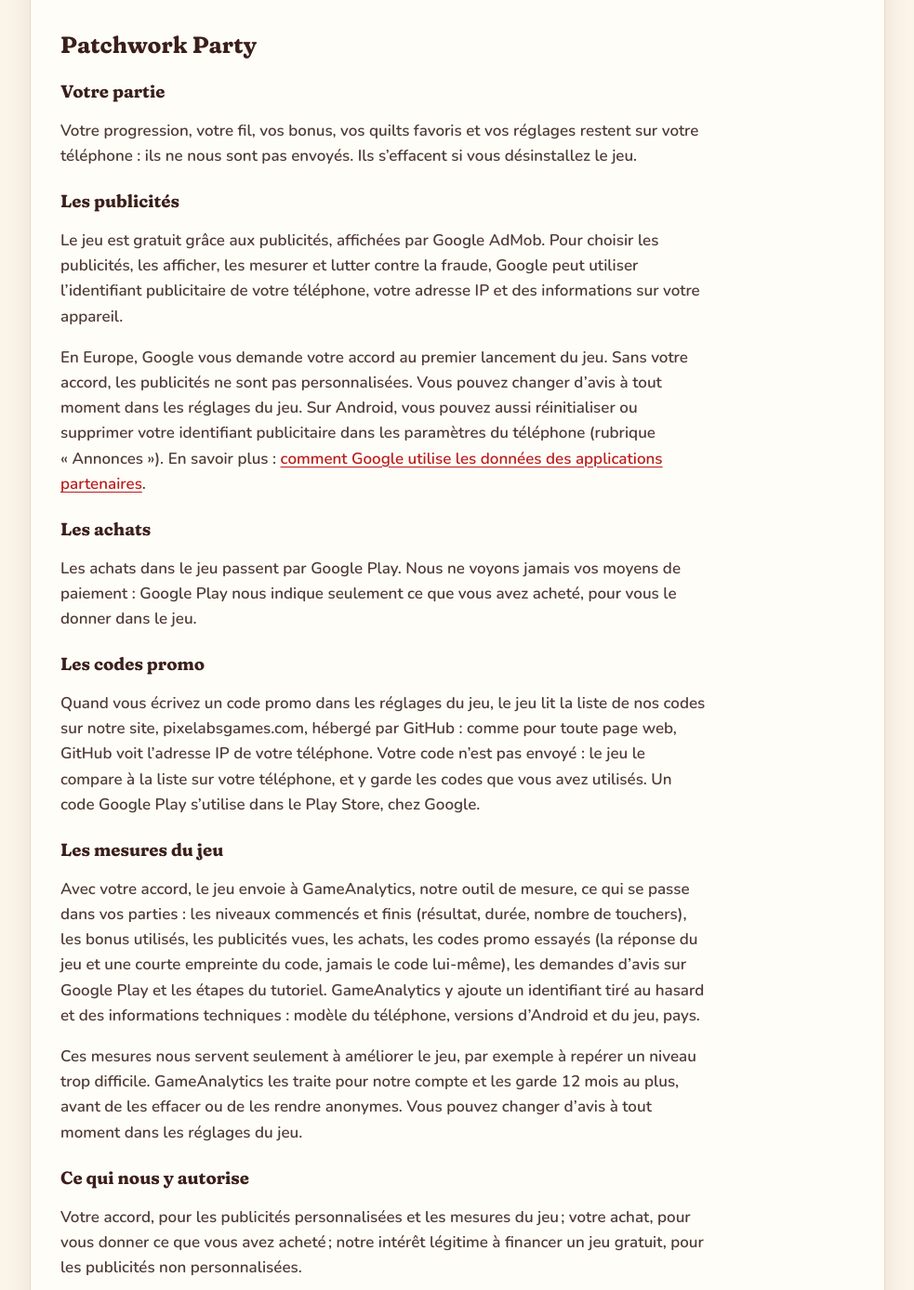
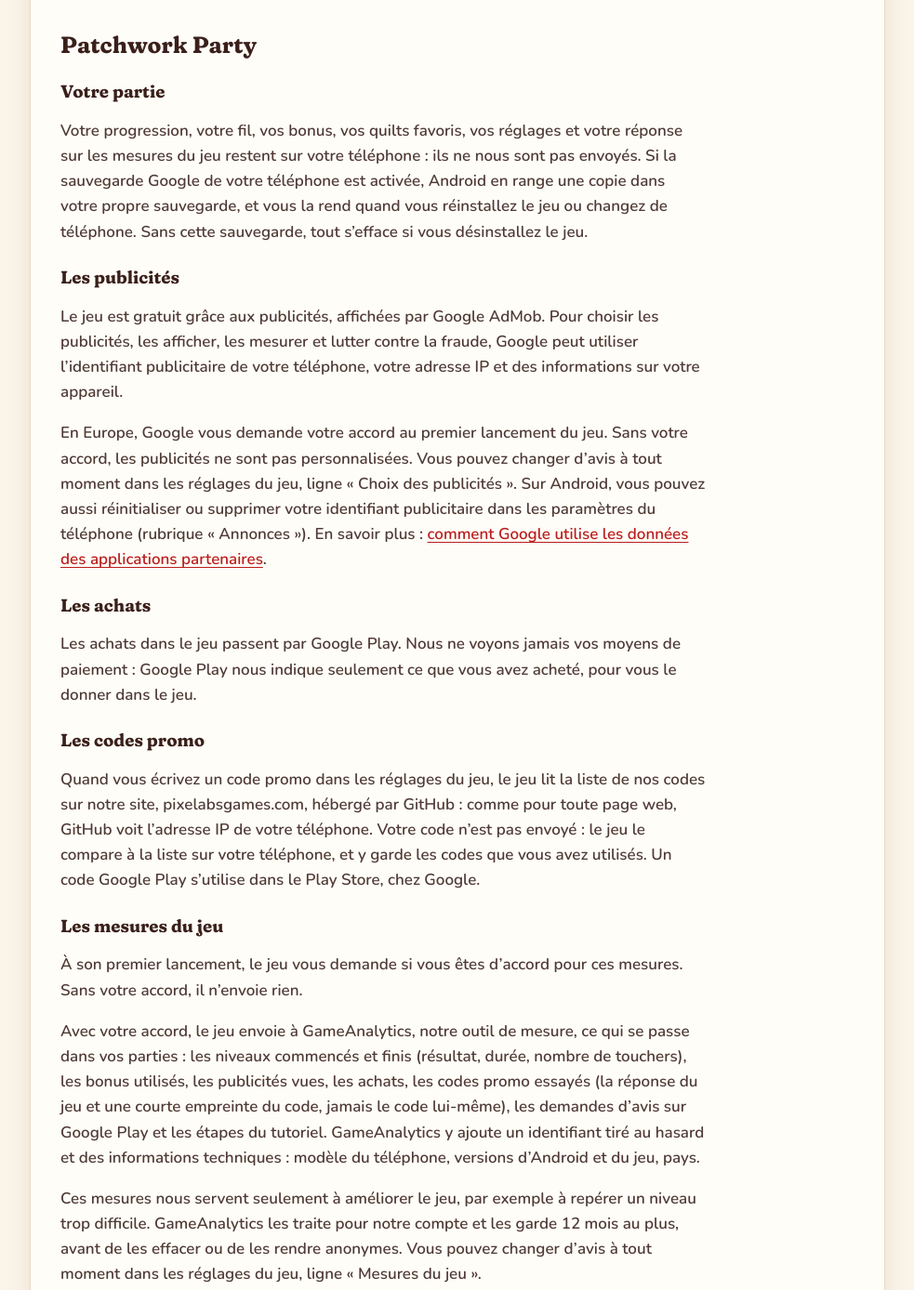
Before and after one commit to BrizeWillis/brizewillis.github.io, a plain HTML site: page confidentialite/index.html in a window 1280 px wide. Shown: the part 489-1877 px from the top of the page at 93% size, without its empty margins (148-1131 px from the left). Drawn offline with Linux system fonts and the light colour scheme.

Commit message:
Confidentialité de Patchwork Party : la sauvegarde d'Android et la question des mesures (#16)
La partie « Patchwork Party » de la page de confidentialité suit la version 1.0.0 du jeu :

- « Votre partie » : la sauvegarde Google du téléphone garde une copie de la partie et la rend quand le jeu est réinstallé ; la réponse du joueur sur les mesures reste aussi sur le téléphone ;
- « Les mesures du jeu » : le jeu demande l'accord du joueur à son premier lancement, et n'envoie rien sans lui ;
- les deux lignes des réglages où changer d'avis portent leur nom : « Choix des publicités » et « Mesures du jeu ».

Co-Authored-By: Claude Fable 5.2 <noreply@anthropic.com>
Claude-Session: https://claude.ai/code/session_016DnDSNmrV81RasM2Kh6974

```diff
--- a/confidentialite/index.html
+++ b/confidentialite/index.html
@@ -32,7 +32,7 @@
 <main class="wrap">
   <article class="card doc">
     <h1>Confidentialité</h1>
-    <p class="updated">Dernière mise à jour : 25 novembre 2026</p>
+    <p class="updated">Dernière mise à jour : 27 novembre 2026</p>
     <p>Cette page explique quelles données nos jeux et ce site utilisent, pourquoi, et comment garder la main dessus. En bref : nos jeux ne vous demandent ni nom, ni adresse e-mail, ni compte, et nous ne vendons aucune donnée.</p>
 
     <h2>Qui est responsable ?</h2>
@@ -40,17 +40,18 @@
 
     <h2 id="patchwork-party">Patchwork Party</h2>
     <h3>Votre partie</h3>
-    <p>Votre progression, votre fil, vos bonus, vos quilts favoris et vos réglages restent sur votre téléphone : ils ne nous sont pas envoyés. Ils s’effacent si vous désinstallez le jeu.</p>
+    <p>Votre progression, votre fil, vos bonus, vos quilts favoris, vos réglages et votre réponse sur les mesures du jeu restent sur votre téléphone : ils ne nous sont pas envoyés. Si la sauvegarde Google de votre téléphone est activée, Android en range une copie dans votre propre sauvegarde, et vous la rend quand vous réinstallez le jeu ou changez de téléphone. Sans cette sauvegarde, tout s’efface si vous désinstallez le jeu.</p>
     <h3>Les publicités</h3>
     <p>Le jeu est gratuit grâce aux publicités, affichées par Google AdMob. Pour choisir les publicités, les afficher, les mesurer et lutter contre la fraude, Google peut utiliser l’identifiant publicitaire de votre téléphone, votre adresse IP et des informations sur votre appareil.</p>
-    <p>En Europe, Google vous demande votre accord au premier lancement du jeu. Sans votre accord, les publicités ne sont pas personnalisées. Vous pouvez changer d’avis à tout moment dans les réglages du jeu. Sur Android, vous pouvez aussi réinitialiser ou supprimer votre identifiant publicitaire dans les paramètres du téléphone (rubrique « Annonces »). En savoir plus : <a href="https://policies.google.com/technologies/partner-sites?hl=fr">comment Google utilise les données des applications partenaires</a>.</p>
+    <p>En Europe, Google vous demande votre accord au premier lancement du jeu. Sans votre accord, les publicités ne sont pas personnalisées. Vous pouvez changer d’avis à tout moment dans les réglages du jeu, ligne « Choix des publicités ». Sur Android, vous pouvez aussi réinitialiser ou supprimer votre identifiant publicitaire dans les paramètres du téléphone (rubrique « Annonces »). En savoir plus : <a href="https://policies.google.com/technologies/partner-sites?hl=fr">comment Google utilise les données des applications partenaires</a>.</p>
     <h3>Les achats</h3>
     <p>Les achats dans le jeu passent par Google Play. Nous ne voyons jamais vos moyens de paiement : Google Play nous indique seulement ce que vous avez acheté, pour vous le donner dans le jeu.</p>
     <h3>Les codes promo</h3>
     <p>Quand vous écrivez un code promo dans les réglages du jeu, le jeu lit la liste de nos codes sur notre site, pixelabsgames.com, hébergé par GitHub : comme pour toute page web, GitHub voit l’adresse IP de votre téléphone. Votre code n’est pas envoyé : le jeu le compare à la liste sur votre téléphone, et y garde les codes que vous avez utilisés. Un code Google Play s’utilise dans le Play Store, chez Google.</p>
     <h3>Les mesures du jeu</h3>
+    <p>À son premier lancement, le jeu vous demande si vous êtes d’accord pour ces mesures. Sans votre accord, il n’envoie rien.</p>
     <p>Avec votre accord, le jeu envoie à GameAnalytics, notre outil de mesure, ce qui se passe dans vos parties : les niveaux commencés et finis (résultat, durée, nombre de touchers), les bonus utilisés, les publicités vues, les achats, les codes promo essayés (la réponse du jeu et une courte empreinte du code, jamais le code lui-même), les demandes d’avis sur Google Play et les étapes du tutoriel. GameAnalytics y ajoute un identifiant tiré au hasard et des informations techniques : modèle du téléphone, versions d’Android et du jeu, pays.</p>
-    <p>Ces mesures nous servent seulement à améliorer le jeu, par exemple à repérer un niveau trop difficile. GameAnalytics les traite pour notre compte et les garde 12 mois au plus, avant de les effacer ou de les rendre anonymes. Vous pouvez changer d’avis à tout moment dans les réglages du jeu.</p>
+    <p>Ces mesures nous servent seulement à améliorer le jeu, par exemple à repérer un niveau trop difficile. GameAnalytics les traite pour notre compte et les garde 12 mois au plus, avant de les effacer ou de les rendre anonymes. Vous pouvez changer d’avis à tout moment dans les réglages du jeu, ligne « Mesures du jeu ».</p>
     <h3>Ce qui nous y autorise</h3>
     <p>Votre accord, pour les publicités personnalisées et les mesures du jeu ; votre achat, pour vous donner ce que vous avez acheté ; notre intérêt légitime à financer un jeu gratuit, pour les publicités non personnalisées.</p>
 
```
